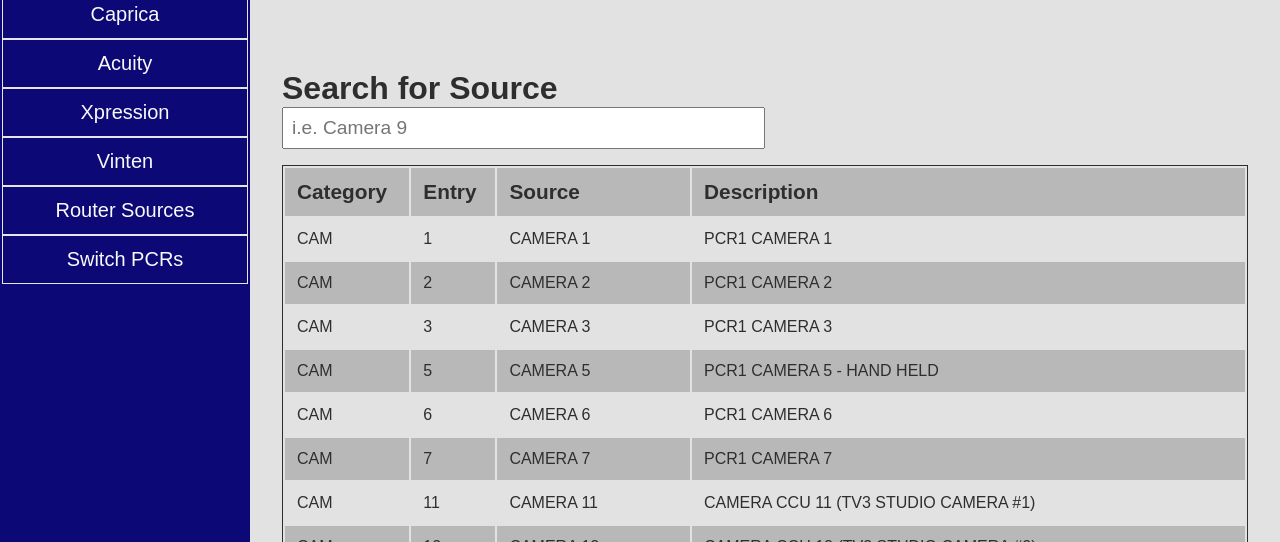
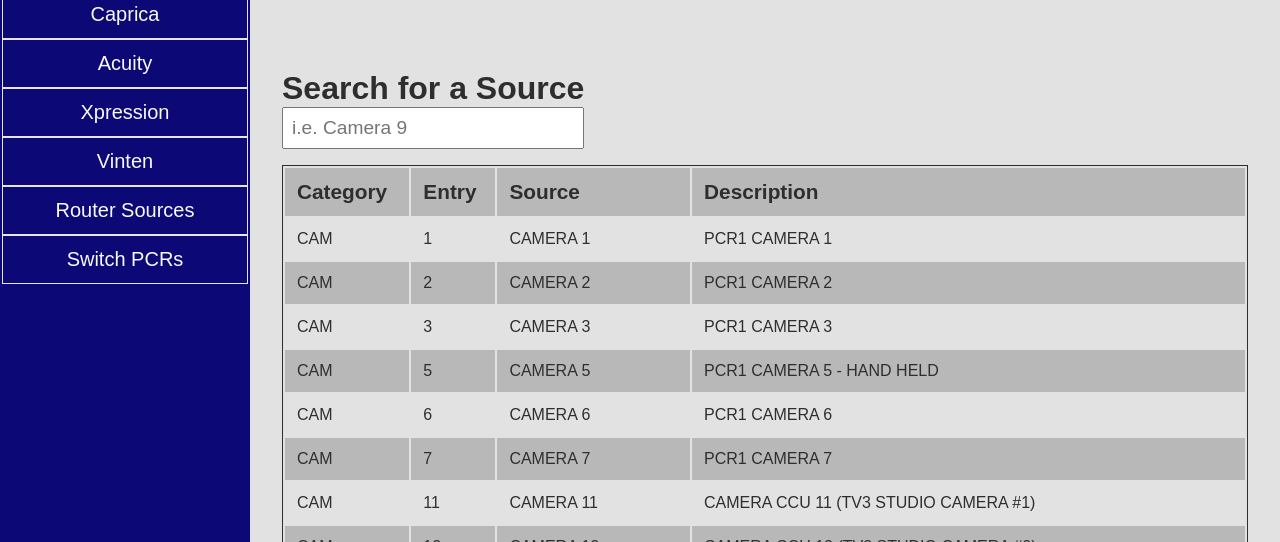
Before and after one commit to cbernhard21/wls-troubleshooting, a plain HTML site: page router.html in a window 1280 px wide. Shown: the part 258-800 px from the top of the page. Drawn offline with Linux system fonts and the light colour scheme.

Commit message:
updated search box

```diff
--- a/router.html
+++ b/router.html
@@ -21,7 +21,7 @@
     <main class="main-container">
 
       <div class="searchbox-container">
-        <label for="searchbox">Search for Source</label>
+        <label for="searchbox">Search for a Source</label>
         <input type="search" id="searchbox" placeholder="i.e. Camera 9">
       </div>
       <table class="table"></table>
--- a/styles/main.css
+++ b/styles/main.css
@@ -469,7 +469,7 @@ details[open]>summary:before {
   display: flex;
   flex-direction: column;
   padding: 1rem 0;
-  width: 50%;
+  width: max-content;
 }
 
 @media screen and (max-width: 1025px) {
```
